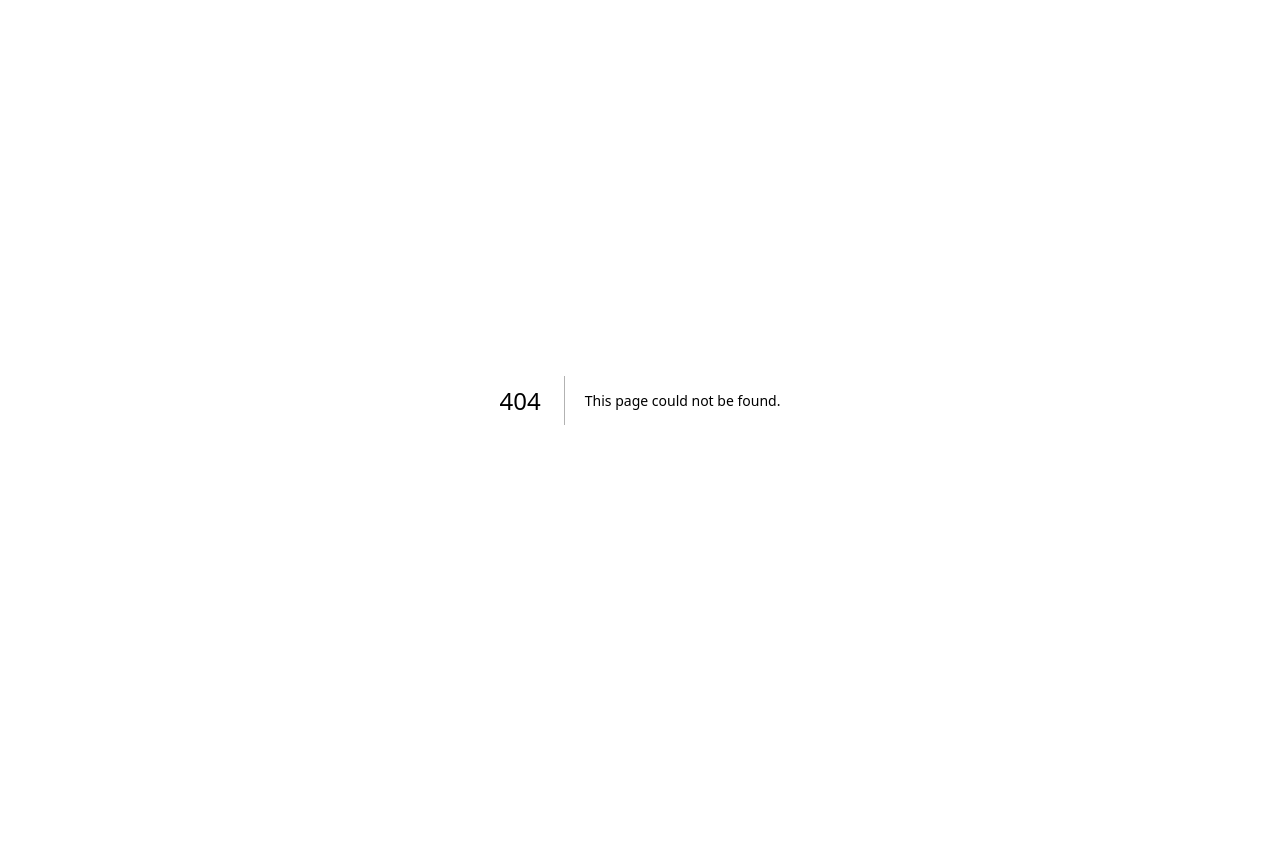
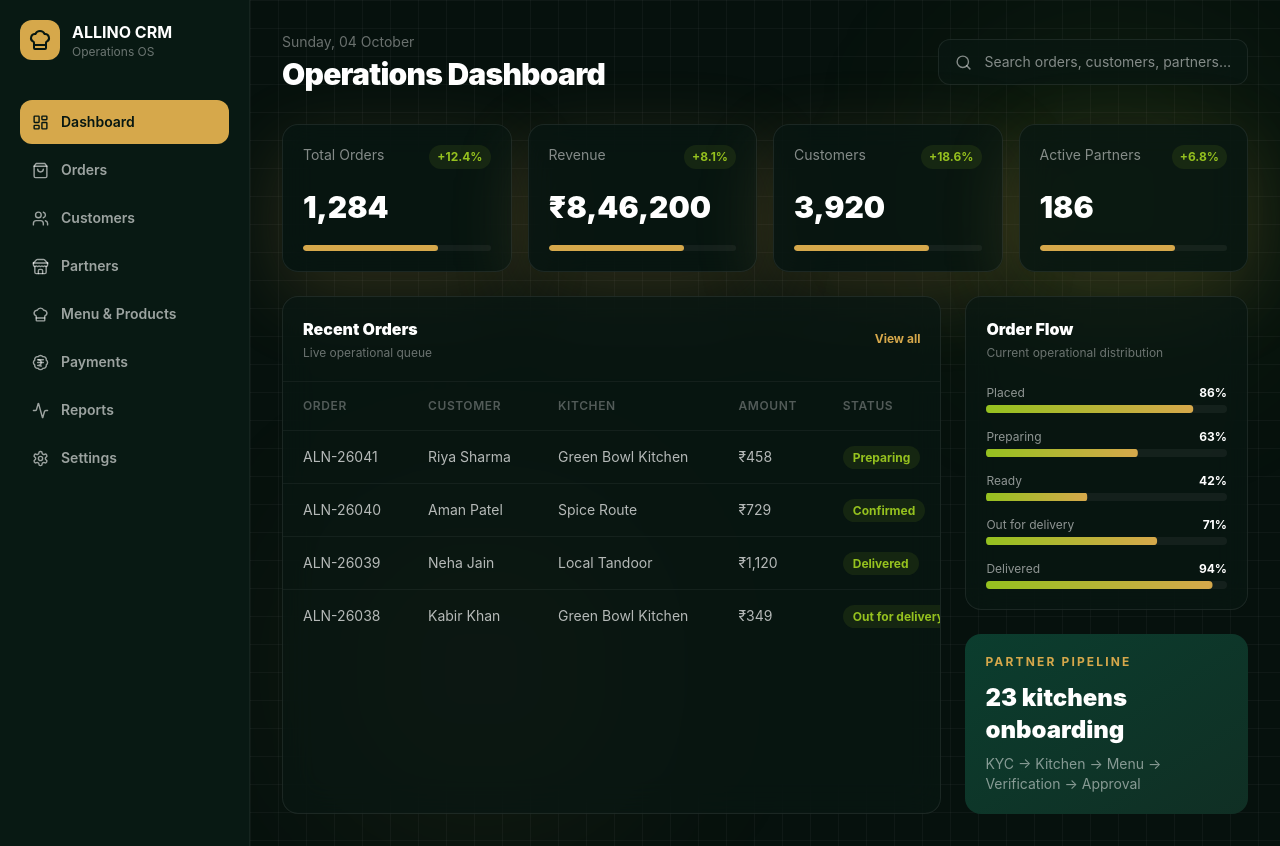
Before and after one commit to savrdhtechnology-cloud/Allinofoods, a Next.js app: page /crm in a window 1280 px wide. Before the commit this address had no page. Before the commit the page ends 800 px from the top, so only its background shows below. Built offline with nearby package versions, Linux system fonts and the light colour scheme.

Commit message:
feat: add app/crm/page.tsx

```diff
--- /dev/null
+++ b/app/crm/page.tsx
@@ -0,0 +1,28 @@
+"use client";
+import {motion} from "framer-motion";
+import {Activity,BadgeIndianRupee,ChefHat,ChevronRight,LayoutDashboard,PackageCheck,Search,Settings,ShoppingBag,Store,Users} from "lucide-react";
+import {AnimatedCard,Counter,FloatingOrb,Stagger,fadeUp} from "@/components/motion-ui";
+
+const nav=[["Dashboard",LayoutDashboard],["Orders",ShoppingBag],["Customers",Users],["Partners",Store],["Menu & Products",ChefHat],["Payments",BadgeIndianRupee],["Reports",Activity],["Settings",Settings]] as const;
+const stats=[["Total Orders",1284,"+12.4%"],["Revenue",846200,"+8.1%"],["Customers",3920,"+18.6%"],["Active Partners",186,"+6.8%"]];
+const orders=[["ALN-26041","Riya Sharma","Green Bowl Kitchen","₹458","Preparing"],["ALN-26040","Aman Patel","Spice Route","₹729","Confirmed"],["ALN-26039","Neha Jain","Local Tandoor","₹1,120","Delivered"],["ALN-26038","Kabir Khan","Green Bowl Kitchen","₹349","Out for delivery"]];
+
+export default function CRM(){
+ return <main className="grid min-h-screen bg-[#06110d] text-white lg:grid-cols-[250px_1fr]">
+  <aside className="hidden border-r border-white/5 bg-[#081913] p-5 lg:block"><motion.div initial={{opacity:0,x:-15}} animate={{opacity:1,x:0}} className="mb-10 flex items-center gap-3"><span className="grid h-10 w-10 place-items-center rounded-xl bg-allino-gold text-allino-ink"><ChefHat/></span><div><b>ALLINO CRM</b><p className="text-xs text-white/40">Operations OS</p></div></motion.div><motion.nav initial="hidden" animate="show" variants={{show:{transition:{staggerChildren:.06}}}} className="space-y-1">{nav.map(([name,Icon],i)=><motion.button variants={fadeUp} key={name} className={"group flex w-full items-center justify-between rounded-xl px-3 py-3 text-left text-sm font-semibold transition "+(i===0?"bg-allino-gold text-allino-ink":"text-white/60 hover:bg-white/5 hover:text-white")}><span className="flex items-center gap-3"><Icon size={17}/>{name}</span><ChevronRight size={15} className="opacity-0 transition group-hover:opacity-100"/></motion.button>)}</motion.nav></aside>
+
+  <section className="grid-bg relative min-w-0 overflow-hidden p-4 md:p-8"><FloatingOrb className="absolute right-10 top-10 h-72 w-72 rounded-full bg-allino-lime/10 blur-[90px]"/><FloatingOrb delay={2} className="absolute bottom-10 left-20 h-72 w-72 rounded-full bg-allino-gold/10 blur-[100px]"/>
+   <div className="relative z-10 mx-auto max-w-[1500px]">
+    <motion.header initial={{opacity:0,y:-12}} animate={{opacity:1,y:0}} className="flex flex-col justify-between gap-4 md:flex-row md:items-center"><div><p className="text-sm text-white/40">Sunday, 04 October</p><h1 className="mt-1 text-3xl font-black tracking-tight">Operations Dashboard</h1></div><div className="dark-glass flex items-center gap-3 rounded-xl px-4 py-3 text-sm text-white/50"><Search size={17}/><span>Search orders, customers, partners…</span></div></motion.header>
+
+    <Stagger className="mt-8 grid gap-4 sm:grid-cols-2 xl:grid-cols-4">{stats.map(([label,value,delta])=><AnimatedCard key={label} className="dark-glass rounded-2xl p-5 shadow-glow"><div className="flex justify-between"><span className="text-sm text-white/50">{label}</span><span className="rounded-full bg-allino-lime/10 px-2 py-1 text-xs font-bold text-allino-lime">{delta}</span></div><div className="mt-5 text-3xl font-black">{label==="Revenue"?"₹":""}<Counter value={Number(value)}/></div><div className="mt-5 h-1.5 overflow-hidden rounded-full bg-white/5"><motion.div initial={{width:0}} whileInView={{width:"72%"}} viewport={{once:true}} transition={{duration:.8}} className="h-full rounded-full bg-allino-gold"/></div></AnimatedCard>)}</Stagger>
+
+    <div className="mt-6 grid gap-6 xl:grid-cols-[1.4fr_.6fr]">
+      <motion.div initial={{opacity:0,y:18}} animate={{opacity:1,y:0}} transition={{delay:.25}} className="dark-glass overflow-hidden rounded-2xl"><div className="flex items-center justify-between border-b border-white/5 p-5"><div><h2 className="font-black">Recent Orders</h2><p className="mt-1 text-xs text-white/40">Live operational queue</p></div><button className="text-xs font-bold text-allino-gold">View all</button></div><div className="overflow-x-auto"><table className="w-full min-w-[700px] text-left text-sm"><thead className="text-xs uppercase tracking-wider text-white/30"><tr>{["Order","Customer","Kitchen","Amount","Status"].map(x=><th key={x} className="px-5 py-4 font-semibold">{x}</th>)}</tr></thead><tbody>{orders.map((r,idx)=><motion.tr initial={{opacity:0,x:-8}} animate={{opacity:1,x:0}} transition={{delay:.32+idx*.06}} key={r[0]} className="border-t border-white/5 text-white/70 transition hover:bg-white/[.035]">{r.map((c,i)=><td key={i} className="px-5 py-4">{i===4?<span className="rounded-full bg-allino-lime/10 px-2.5 py-1 text-xs font-bold text-allino-lime">{c}</span>:c}</td>)}</motion.tr>)}</tbody></table></div></motion.div>
+      <div className="space-y-6"><motion.div initial={{opacity:0,scale:.96}} animate={{opacity:1,scale:1}} transition={{delay:.35}} className="dark-glass rounded-2xl p-5"><h2 className="font-black">Order Flow</h2><p className="mt-1 text-xs text-white/40">Current operational distribution</p><div className="mt-6 space-y-4">{[["Placed",86],["Preparing",63],["Ready",42],["Out for delivery",71],["Delivered",94]].map(([x,v])=><div key={x}><div className="mb-1 flex justify-between text-xs"><span className="text-white/55">{x}</span><span className="font-bold">{v}%</span></div><div className="h-2 rounded-full bg-white/5"><motion.div initial={{scaleX:0}} animate={{scaleX:Number(v)/100}} transition={{delay:.45,duration:.65}} style={{transformOrigin:"left"}} className="h-full rounded-full bg-gradient-to-r from-allino-lime to-allino-gold"/></div></div>)}</div></motion.div>
+      <motion.div initial={{opacity:0,y:15}} animate={{opacity:1,y:0}} transition={{delay:.45}} className="rounded-2xl bg-gradient-to-br from-allino-green to-[#102f24] p-5"><p className="text-xs font-bold uppercase tracking-[.18em] text-allino-gold">Partner pipeline</p><h3 className="mt-3 text-2xl font-black">23 kitchens onboarding</h3><p className="mt-2 text-sm text-white/50">KYC → Kitchen → Menu → Verification → Approval</p></motion.div></div>
+    </div>
+   </div>
+  </section>
+ </main>
+}
```
